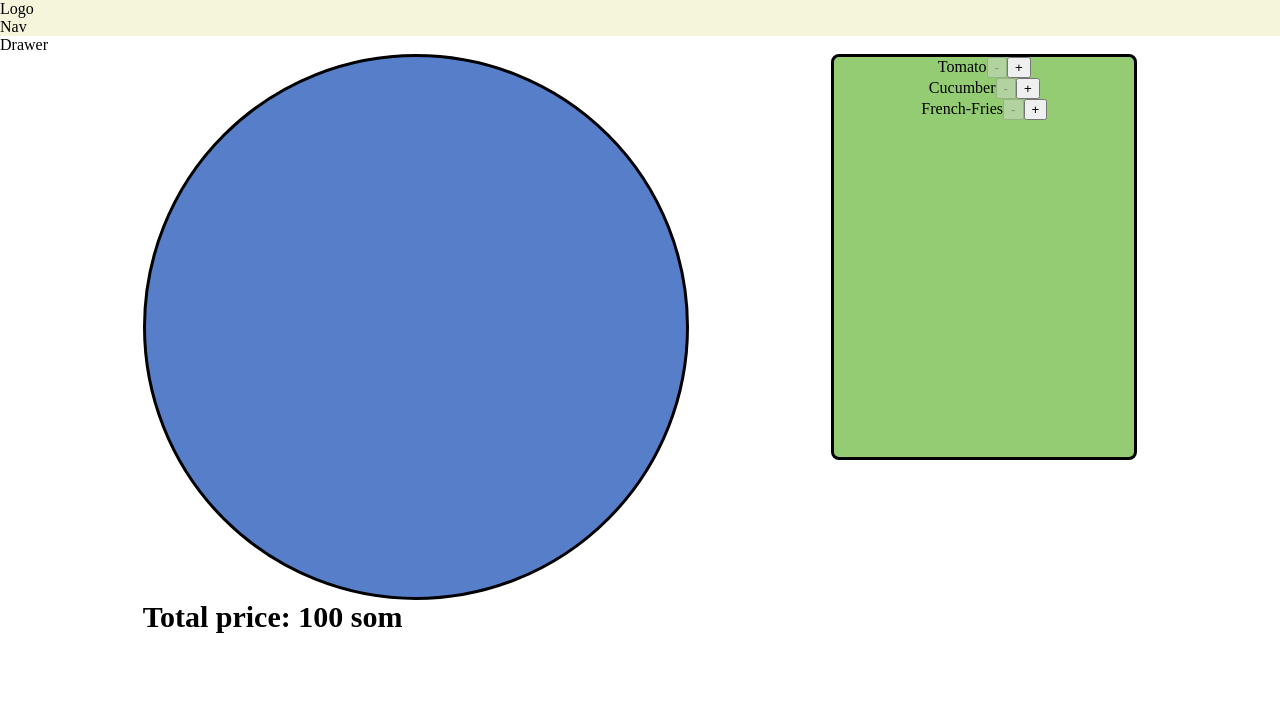
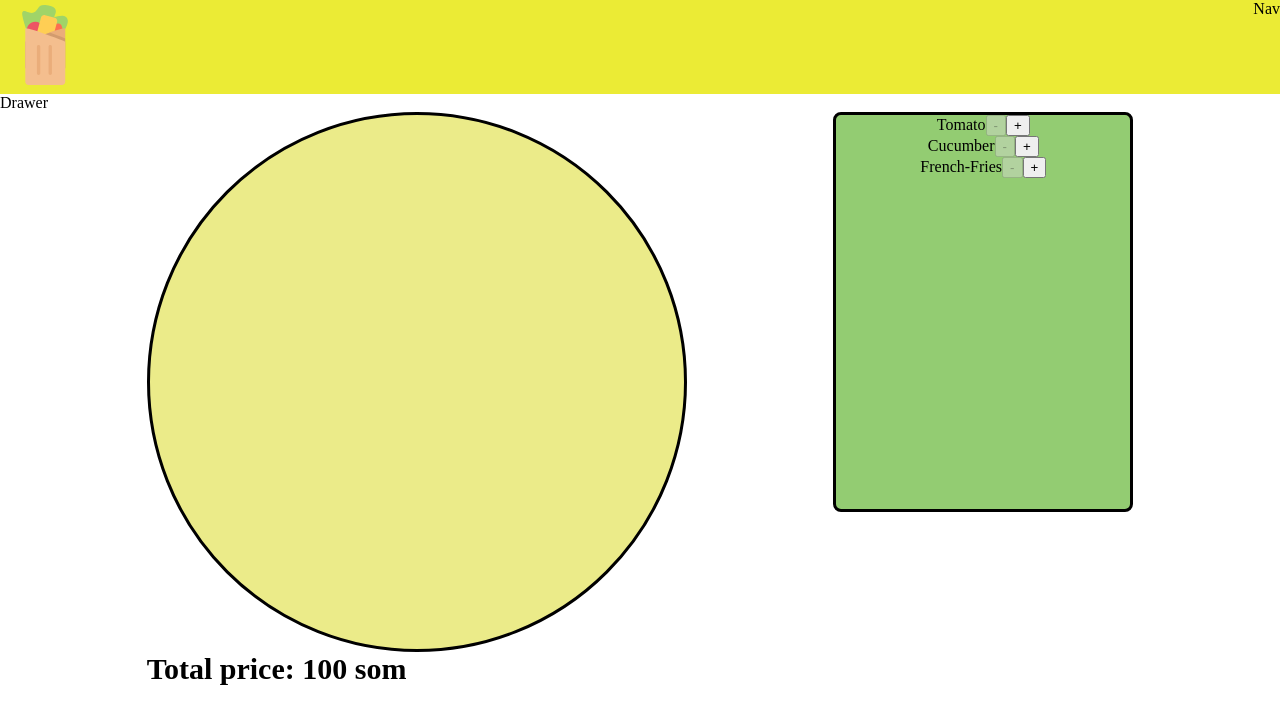
Before and after one commit to bayel-bakytov/shawarma-builder, a React (Create React App) app: page / in a window 1280 px wide. Shown: the top 724 px of the page. Built offline with nearby package versions, Linux system fonts and the light colour scheme.

Commit message:
Add logo

```diff
--- a/src/App.css
+++ b/src/App.css
@@ -1,3 +1,6 @@
+*{
+    box-sizing: border-box;
+}
 body{
     margin: 0;
     padding: 0;
--- a/src/components/Layout/Logo/Logo.js
+++ b/src/components/Layout/Logo/Logo.js
@@ -1,8 +1,9 @@
 import React from "react";
+import logo from "../../../assets/logo.svg";
 import classes from "./Logo.module.css";
 
 export default () => (
     <div className={classes.Logo}>
-       Logo
+       <img src={logo}  />
     </div>
 );
--- a/src/components/Layout/Logo/Logo.module.css
+++ b/src/components/Layout/Logo/Logo.module.css
@@ -0,0 +1,6 @@
+
+.Logo img {
+    margin: 5px;
+    height: 80px;
+    width: 80px;
+}
--- a/src/components/Layout/Toolbar/Toolbar.module.css
+++ b/src/components/Layout/Toolbar/Toolbar.module.css
@@ -1,3 +1,6 @@
 .Toolbar {
-    background-color: beige;
+    display: flex;
+    justify-content: space-between;
+
+    background-color: rgb(235, 235, 53);
 }
--- a/src/components/ShawarmaBuilder/ShawarmaIngredients/ShawarmaIngredients.module.css
+++ b/src/components/ShawarmaBuilder/ShawarmaIngredients/ShawarmaIngredients.module.css
@@ -1,6 +1,6 @@
 .ShawarmaIngredients .pita {
   border: 3px solid black;
-  background-color: rgb(86, 126, 201);
+  background-color: rgb(235, 235, 137);
   width: 540px;
   height: 540px;
   align-items: center;
```
Also changed, not shown: src/assets/logo.svg (added).
